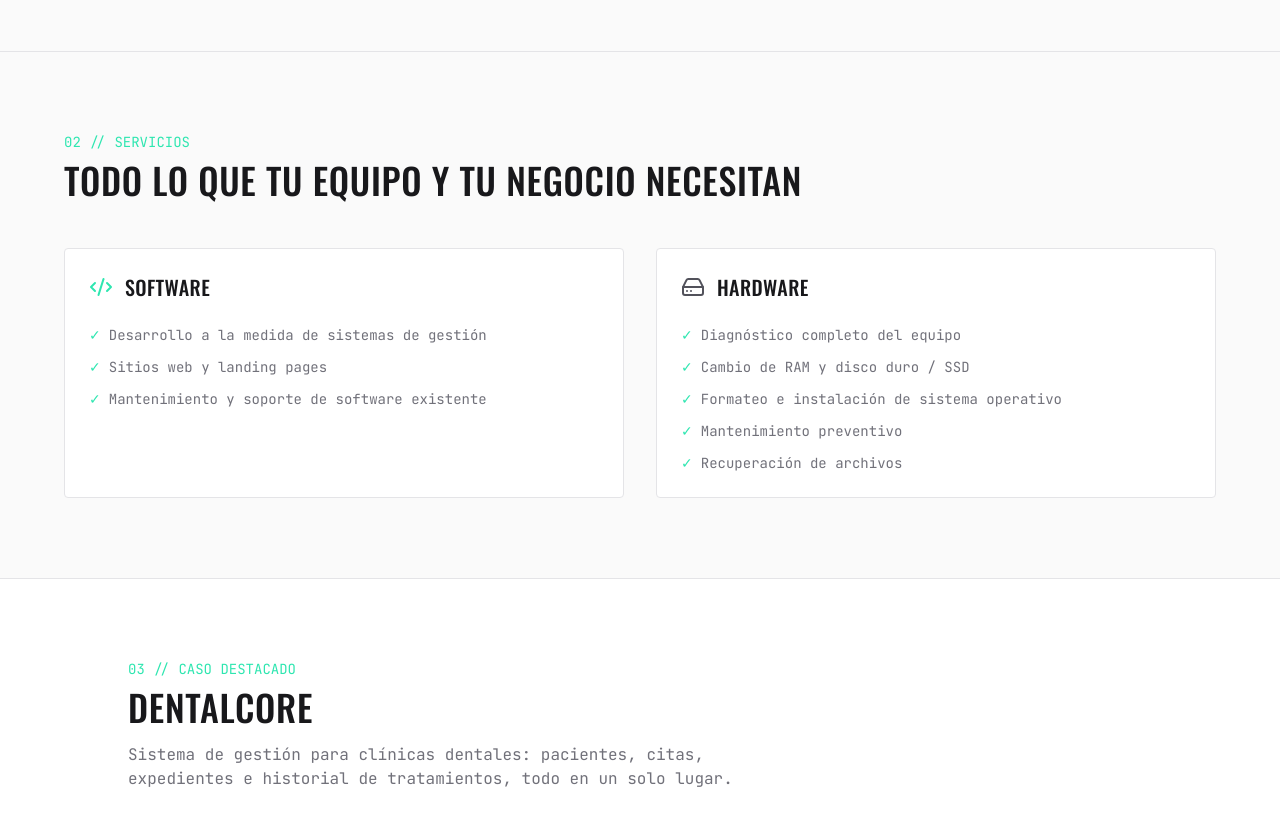
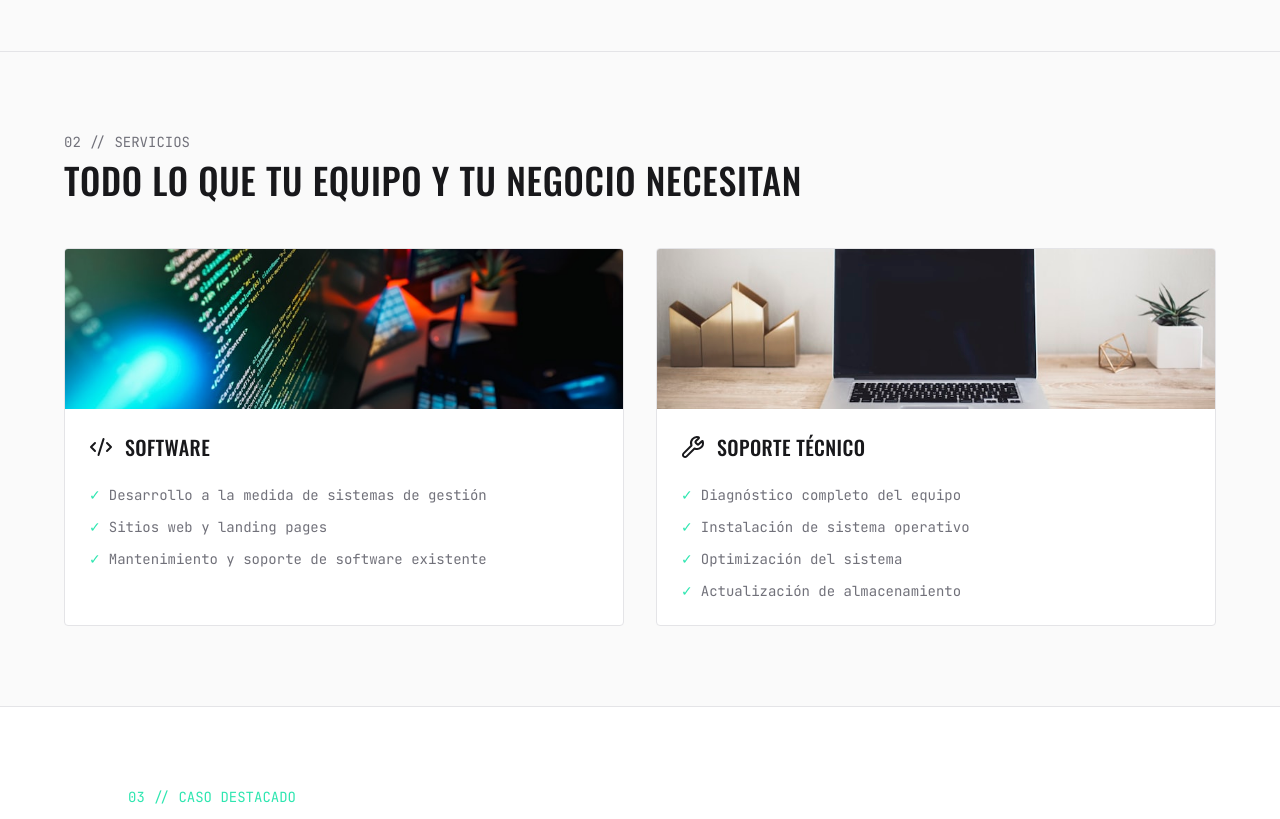
Before and after one commit to obedavila/blackbearlab-web, a React (Vite) app: page / in a window 1280 px wide. Shown: the part 660-1479 px from the top of the page. Built offline with nearby package versions, Linux system fonts and the light colour scheme.

Commit message:
Correct Servicios copy to software support (not hardware repair) and add photos

```diff
--- a/src/components/Servicios.tsx
+++ b/src/components/Servicios.tsx
@@ -1,4 +1,6 @@
-import { Code2, HardDrive } from 'lucide-react'
+import { Code2, Wrench } from 'lucide-react'
+import servicesSoftwarePhoto from '../assets/stock/servicios-software.jpg'
+import servicesSupportPhoto from '../assets/stock/servicios-soporte.jpg'
 import { SECTION_IDS } from '../lib/constants'
 
 const SOFTWARE_ITEMS = [
@@ -7,12 +9,11 @@ const SOFTWARE_ITEMS = [
   'Mantenimiento y soporte de software existente',
 ]
 
-const HARDWARE_ITEMS = [
+const SUPPORT_ITEMS = [
   'Diagnóstico completo del equipo',
-  'Cambio de RAM y disco duro / SSD',
-  'Formateo e instalación de sistema operativo',
-  'Mantenimiento preventivo',
-  'Recuperación de archivos',
+  'Instalación de sistema operativo',
+  'Optimización del sistema',
+  'Actualización de almacenamiento',
 ]
 
 function Servicios() {
@@ -22,15 +23,21 @@ function Servicios() {
       className="border-b border-border bg-bg px-4 py-20 sm:px-6"
     >
       <div className="mx-auto max-w-6xl">
-        <p className="font-mono text-sm text-accent">02 // SERVICIOS</p>
+        <p className="font-mono text-sm text-muted">02 // SERVICIOS</p>
         <h2 className="mt-2 text-3xl text-foreground sm:text-4xl">
           Todo lo que tu equipo y tu negocio necesitan
         </h2>
 
         <div className="mt-12 grid gap-8 md:grid-cols-2">
-          <article className="rounded border border-border bg-surface p-6">
+          <article className="overflow-hidden rounded border border-border bg-surface">
+            <img
+              src={servicesSoftwarePhoto}
+              alt="Código fuente en la pantalla de una computadora"
+              className="h-40 w-full object-cover"
+            />
+            <div className="p-6">
               <div className="flex items-center gap-3">
-              <Code2 className="h-6 w-6 text-accent" aria-hidden="true" />
+                <Code2 className="h-6 w-6 text-foreground" aria-hidden="true" />
                 <h3 className="text-xl text-foreground">Software</h3>
               </div>
               <ul className="mt-6 space-y-3 font-mono text-sm text-muted">
@@ -43,15 +50,22 @@ function Servicios() {
                   </li>
                 ))}
               </ul>
+            </div>
           </article>
 
-          <article className="rounded border border-border bg-surface p-6">
+          <article className="overflow-hidden rounded border border-border bg-surface">
+            <img
+              src={servicesSupportPhoto}
+              alt="Laptop cerrada sobre un escritorio"
+              className="h-40 w-full object-cover"
+            />
+            <div className="p-6">
               <div className="flex items-center gap-3">
-              <HardDrive className="h-6 w-6 text-steel" aria-hidden="true" />
-              <h3 className="text-xl text-foreground">Hardware</h3>
+                <Wrench className="h-6 w-6 text-foreground" aria-hidden="true" />
+                <h3 className="text-xl text-foreground">Soporte técnico</h3>
               </div>
               <ul className="mt-6 space-y-3 font-mono text-sm text-muted">
-              {HARDWARE_ITEMS.map((item) => (
+                {SUPPORT_ITEMS.map((item) => (
                   <li key={item} className="flex gap-2">
                     <span className="text-accent" aria-hidden="true">
                       ✓
@@ -60,6 +74,7 @@ function Servicios() {
                   </li>
                 ))}
               </ul>
+            </div>
           </article>
         </div>
       </div>
```
Also changed, not shown: 1 other file (tests, documents, lock files or other folders). Lines whose indentation alone changed are shown as unchanged.
